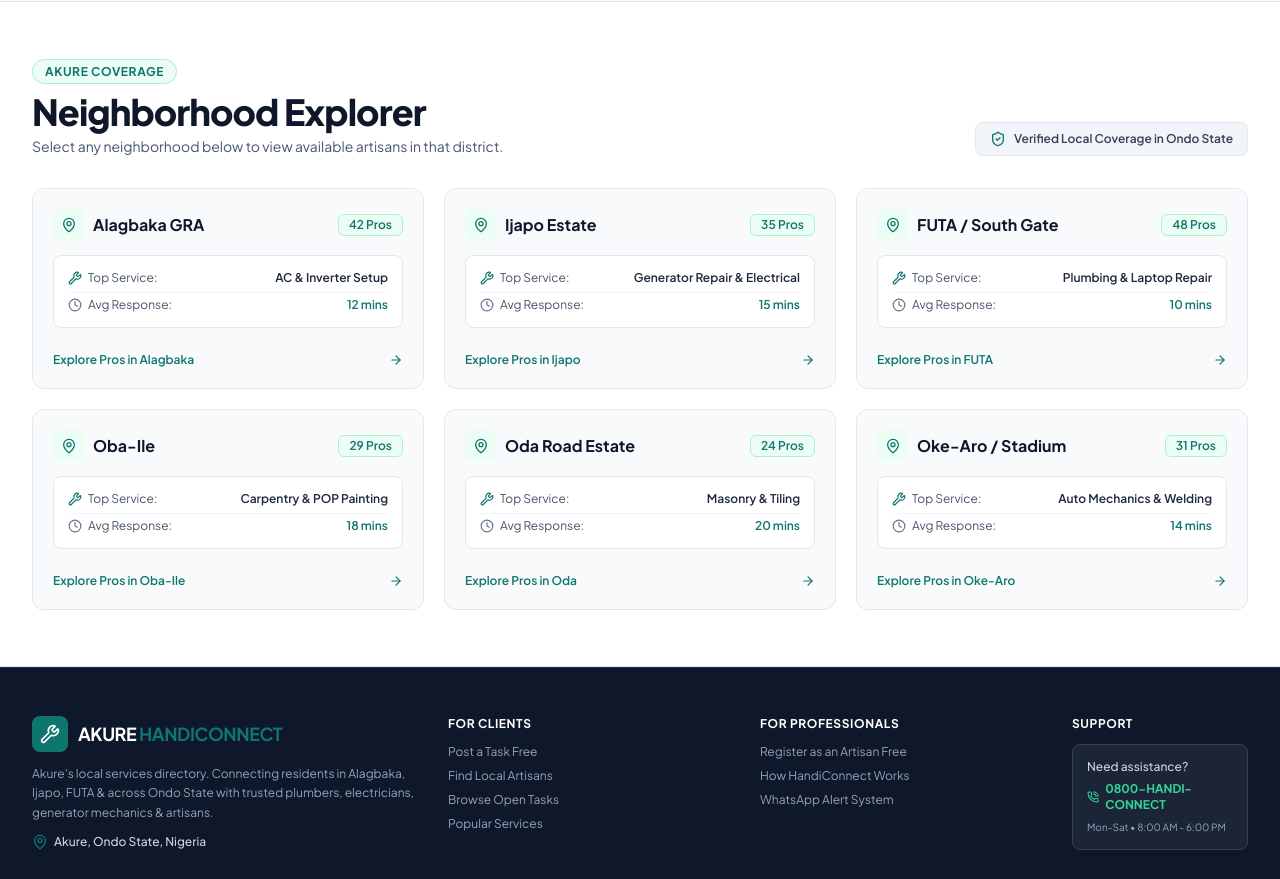
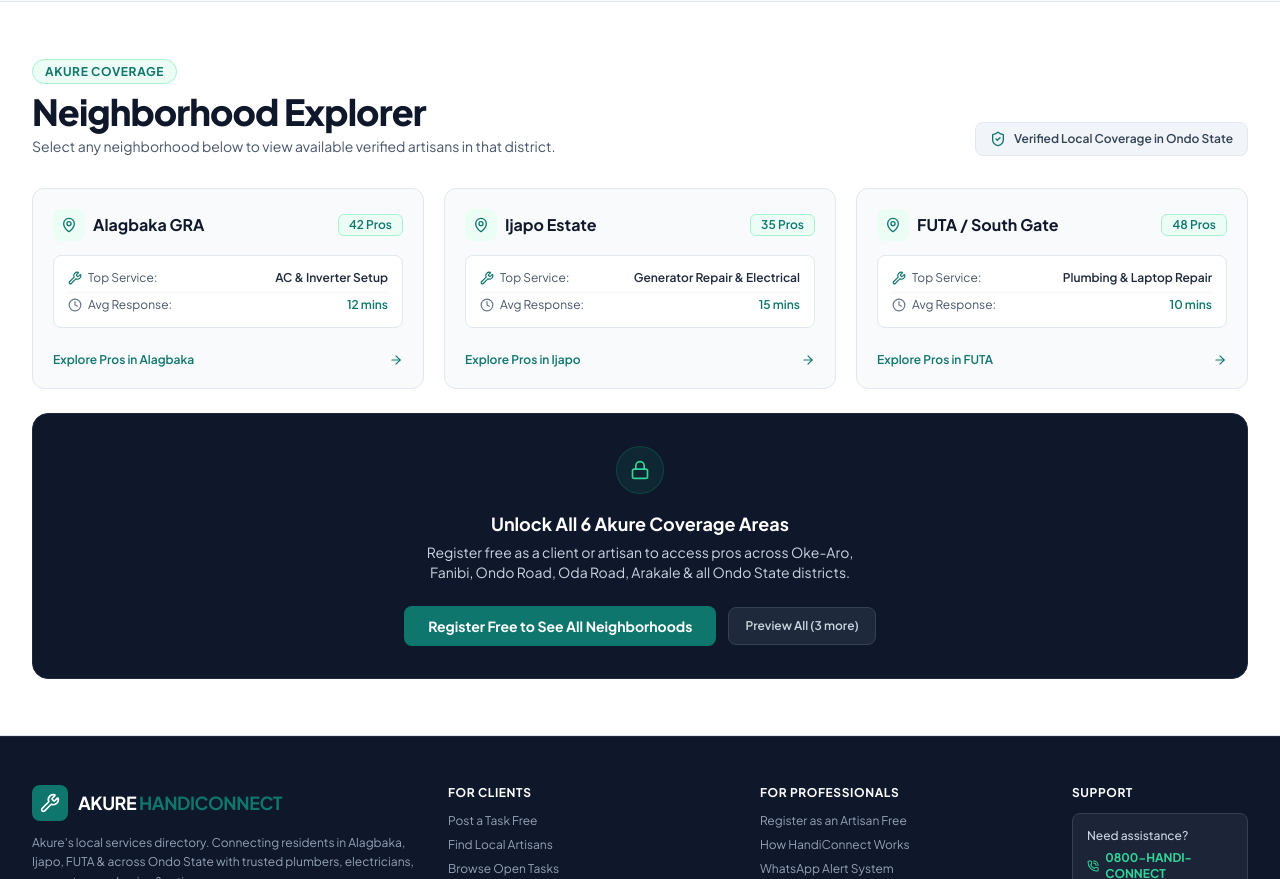
Before and after one commit to ojeniyigbenga166-glitch/AKURE-HANDICONNECT, a React (Vite) app: page /how-it-works in a window 1280 px wide. Shown: the part 740-1619 px from the top of the page. Built offline with nearby package versions, Linux system fonts and the light colour scheme; no server answers; the database is empty.

Commit message:
feat: landing page layout refinements with 3-card artisan preview, neighborhood gating, and single-row popular services

```diff
--- a/src/components/AkureMapSection.jsx
+++ b/src/components/AkureMapSection.jsx
@@ -1,8 +1,17 @@
-import React from 'react';
-import { MapPin, Clock, Wrench, ArrowRight, ShieldCheck } from 'lucide-react';
+import React, { useState } from 'react';
+import { MapPin, Clock, Wrench, ArrowRight, ShieldCheck, Lock } from 'lucide-react';
 import { AKURE_NEIGHBORHOOD_STATS } from '../data/mockData';
 
-export default function AkureMapSection({ onSelectDistrict }) {
+export default function AkureMapSection({ onSelectDistrict, isRegistered = false, onOpenRegisterModal }) {
+  const [showAllNeighborhoods, setShowAllNeighborhoods] = useState(false);
+
+  // Display top 3 neighborhoods by default
+  const displayedNeighborhoods = (showAllNeighborhoods || isRegistered)
+    ? AKURE_NEIGHBORHOOD_STATS
+    : AKURE_NEIGHBORHOOD_STATS.slice(0, 3);
+
+  const remainingCount = AKURE_NEIGHBORHOOD_STATS.length - 3;
+
   return (
     <section className="py-14 bg-white border-b border-slate-200">
       <div className="max-w-7xl mx-auto px-4 sm:px-6 lg:px-8">
@@ -17,7 +26,7 @@ export default function AkureMapSection({ onSelectDistrict }) {
               Neighborhood Explorer
             </h2>
             <p className="text-slate-600 text-sm mt-1 max-w-xl font-normal">
-              Select any neighborhood below to view available artisans in that district.
+              Select any neighborhood below to view available verified artisans in that district.
             </p>
           </div>
 
@@ -28,8 +37,9 @@ export default function AkureMapSection({ onSelectDistrict }) {
         </div>
 
         {/* Neighborhood Grid */}
+        <div className="space-y-6">
           <div className="grid grid-cols-1 md:grid-cols-2 lg:grid-cols-3 gap-5">
-          {AKURE_NEIGHBORHOOD_STATS.map((zone, idx) => (
+            {displayedNeighborhoods.map((zone, idx) => (
               <div
                 key={idx}
                 onClick={() => onSelectDistrict(zone.name)}
@@ -71,6 +81,39 @@ export default function AkureMapSection({ onSelectDistrict }) {
             ))}
           </div>
 
+          {/* SEE MORE NEIGHBORHOODS BUTTON / REGISTRATION GATING */}
+          {!showAllNeighborhoods && !isRegistered && remainingCount > 0 && (
+            <div className="bg-slate-900 text-white rounded-2xl p-6 sm:p-8 text-center space-y-4 border border-slate-800 shadow-xs">
+              <div className="w-12 h-12 rounded-full bg-emerald-500/10 text-emerald-400 flex items-center justify-center mx-auto border border-emerald-500/20">
+                <Lock className="w-5 h-5" />
+              </div>
+              <div className="space-y-1">
+                <h3 className="text-lg font-bold text-white">
+                  Unlock All {AKURE_NEIGHBORHOOD_STATS.length} Akure Coverage Areas
+                </h3>
+                <p className="text-slate-300 text-xs sm:text-sm max-w-md mx-auto font-normal">
+                  Register free as a client or artisan to access pros across Oke-Aro, Fanibi, Ondo Road, Oda Road, Arakale & all Ondo State districts.
+                </p>
+              </div>
+
+              <div className="pt-2 flex flex-col sm:flex-row items-center justify-center gap-3">
+                <button
+                  onClick={onOpenRegisterModal}
+                  className="w-full sm:w-auto px-6 py-2.5 rounded-lg bg-[#0F766E] hover:bg-[#115E59] text-white font-bold text-xs sm:text-sm shadow-xs transition-all cursor-pointer"
+                >
+                  Register Free to See All Neighborhoods
+                </button>
+                <button
+                  onClick={() => setShowAllNeighborhoods(true)}
+                  className="w-full sm:w-auto px-4 py-2.5 rounded-lg bg-slate-800 hover:bg-slate-700 text-slate-300 font-semibold text-xs border border-slate-700 transition-all cursor-pointer"
+                >
+                  Preview All ({remainingCount} more)
+                </button>
+              </div>
+            </div>
+          )}
+        </div>
+
       </div>
     </section>
   );
--- a/src/components/ArtisansDirectory.jsx
+++ b/src/components/ArtisansDirectory.jsx
@@ -1,6 +1,6 @@
 import React, { useState } from 'react';
 import { Link } from 'react-router-dom';
-import { Star, ShieldCheck, MapPin, MessageSquare, Award, Eye, Search } from 'lucide-react';
+import { Star, ShieldCheck, MapPin, MessageSquare, Award, Eye, Search, ArrowRight } from 'lucide-react';
 import { AKURE_DISTRICTS, CATEGORIES } from '../data/mockData';
 
 export default function ArtisansDirectory({
@@ -12,9 +12,11 @@ export default function ArtisansDirectory({
   selectedDistrict,
   setSelectedDistrict,
   onSelectArtisan,
-  onOpenBecomeTasker
+  onOpenBecomeTasker,
+  limit = null // Pass limit={3} for landing page preview
 }) {
   const [onlyVerified, setOnlyVerified] = useState(false);
+  const [showAllOverride, setShowAllOverride] = useState(false);
 
   // Filter artisans
   const filteredArtisans = artisans.filter(artisan => {
@@ -30,6 +32,10 @@ export default function ArtisansDirectory({
 
     return matchesSearch && matchesCategory && matchesDistrict && matchesVerified;
   });
+
+  const displayedArtisans = (limit && !showAllOverride)
+    ? filteredArtisans.slice(0, limit)
+    : filteredArtisans;
 
   return (
     <div className="py-12 max-w-7xl mx-auto px-4 sm:px-6 lg:px-8">
@@ -52,7 +58,7 @@ export default function ArtisansDirectory({
 
         <button
           onClick={onOpenBecomeTasker}
-          className="px-4 py-2 rounded-lg bg-slate-100 hover:bg-slate-200 text-slate-800 border border-slate-200 text-xs font-semibold transition-all"
+          className="px-4 py-2 rounded-lg bg-slate-100 hover:bg-slate-200 text-slate-800 border border-slate-200 text-xs font-semibold transition-all cursor-pointer"
         >
           + Join as an Artisan
         </button>
@@ -113,7 +119,7 @@ export default function ArtisansDirectory({
                 setSearchQuery('');
                 setOnlyVerified(false);
               }}
-              className="w-full py-2 px-3 bg-slate-100 hover:bg-slate-200 text-slate-700 font-semibold text-xs rounded-lg border border-slate-200 transition-all"
+              className="w-full py-2 px-3 bg-slate-100 hover:bg-slate-200 text-slate-700 font-semibold text-xs rounded-lg border border-slate-200 transition-all cursor-pointer"
             >
               Reset Filters
             </button>
@@ -130,8 +136,9 @@ export default function ArtisansDirectory({
           <p className="text-slate-500 text-xs mt-1">Try switching categories or expanding your location filter.</p>
         </div>
       ) : (
+        <div className="space-y-8">
           <div className="grid grid-cols-1 md:grid-cols-2 lg:grid-cols-3 gap-6">
-          {filteredArtisans.map((artisan) => (
+            {displayedArtisans.map((artisan) => (
               <div
                 key={artisan.id}
                 className="bg-white border border-slate-200 hover:border-[#0F766E] rounded-xl p-5 transition-all flex flex-col justify-between shadow-xs hover:shadow-md group"
@@ -232,6 +239,20 @@ export default function ArtisansDirectory({
               </div>
             ))}
           </div>
+
+          {/* SEE MORE BUTTON BANNER IF LIMITED ON HOMEPAGE */}
+          {limit && filteredArtisans.length > limit && !showAllOverride && (
+            <div className="text-center pt-4">
+              <Link
+                to="/artisans"
+                className="inline-flex items-center gap-2 px-6 py-3 rounded-lg bg-[#0F766E] hover:bg-[#115E59] text-white font-bold text-xs sm:text-sm shadow-xs transition-all"
+              >
+                <span>See More Artisans in Akure ({filteredArtisans.length - limit} more available)</span>
+                <ArrowRight className="w-4 h-4 stroke-[2.2]" />
+              </Link>
+            </div>
+          )}
+        </div>
       )}
 
     </div>
--- a/src/components/PopularServices.jsx
+++ b/src/components/PopularServices.jsx
@@ -1,8 +1,14 @@
-import React from 'react';
+import React, { useState } from 'react';
+import { ChevronDown, ChevronUp } from 'lucide-react';
 import ServiceCard from './ServiceCard';
 import { POPULAR_SERVICES } from '../data/services';
 
 export default function PopularServices({ onSelectService }) {
+  const [showAllServices, setShowAllServices] = useState(false);
+
+  // Show top 4 services in a single row by default
+  const displayedServices = showAllServices ? POPULAR_SERVICES : POPULAR_SERVICES.slice(0, 4);
+
   return (
     <section className="py-14 bg-slate-50 border-b border-slate-200 w-full">
       <div className="max-w-7xl mx-auto px-4 sm:px-6 lg:px-8">
@@ -20,9 +26,10 @@ export default function PopularServices({ onSelectService }) {
           </p>
         </div>
 
-        {/* Card Grid */}
+        {/* Card Grid: 4 items in a single row */}
+        <div className="space-y-8">
           <div className="grid grid-cols-1 sm:grid-cols-2 lg:grid-cols-4 gap-5">
-          {POPULAR_SERVICES.map((service) => (
+            {displayedServices.map((service) => (
               <ServiceCard
                 key={service.id}
                 service={service}
@@ -31,6 +38,26 @@ export default function PopularServices({ onSelectService }) {
             ))}
           </div>
 
+          {/* Expand Toggle Button with Small Arrow */}
+          <div className="text-center pt-2">
+            <button
+              onClick={() => setShowAllServices(!showAllServices)}
+              className="inline-flex items-center gap-2 px-5 py-2.5 rounded-lg bg-white hover:bg-slate-100 text-[#0F766E] font-bold text-xs sm:text-sm border border-slate-200 shadow-xs transition-all cursor-pointer group"
+            >
+              <span>
+                {showAllServices
+                  ? 'Show Less Services'
+                  : `View All ${POPULAR_SERVICES.length} Popular Services in Akure`}
+              </span>
+              {showAllServices ? (
+                <ChevronUp className="w-4 h-4 group-hover:-translate-y-0.5 transition-transform" />
+              ) : (
+                <ChevronDown className="w-4 h-4 group-hover:translate-y-0.5 transition-transform" />
+              )}
+            </button>
+          </div>
+        </div>
+
       </div>
     </section>
   );
--- a/src/pages/Home.jsx
+++ b/src/pages/Home.jsx
@@ -81,6 +81,7 @@ export default function Home({
           setSelectedDistrict={setSelectedDistrict}
           onSelectArtisan={(artisan) => setSelectedArtisan(artisan)}
           onOpenBecomeTasker={() => setIsBecomeTaskerOpen(true)}
+          limit={3}
         />
 
         <PopularServices onSelectService={handleSelectCategory} />
@@ -96,7 +97,11 @@ export default function Home({
           onOpenBecomeTasker={() => setIsBecomeTaskerOpen(true)}
         />
 
-        <AkureMapSection onSelectDistrict={handleSelectDistrict} />
+        <AkureMapSection
+          onSelectDistrict={handleSelectDistrict}
+          isRegistered={isRegisteredArtisan}
+          onOpenRegisterModal={() => setIsBecomeTaskerOpen(true)}
+        />
       </main>
 
       <Footer
```
Lines whose indentation alone changed are shown as unchanged.
